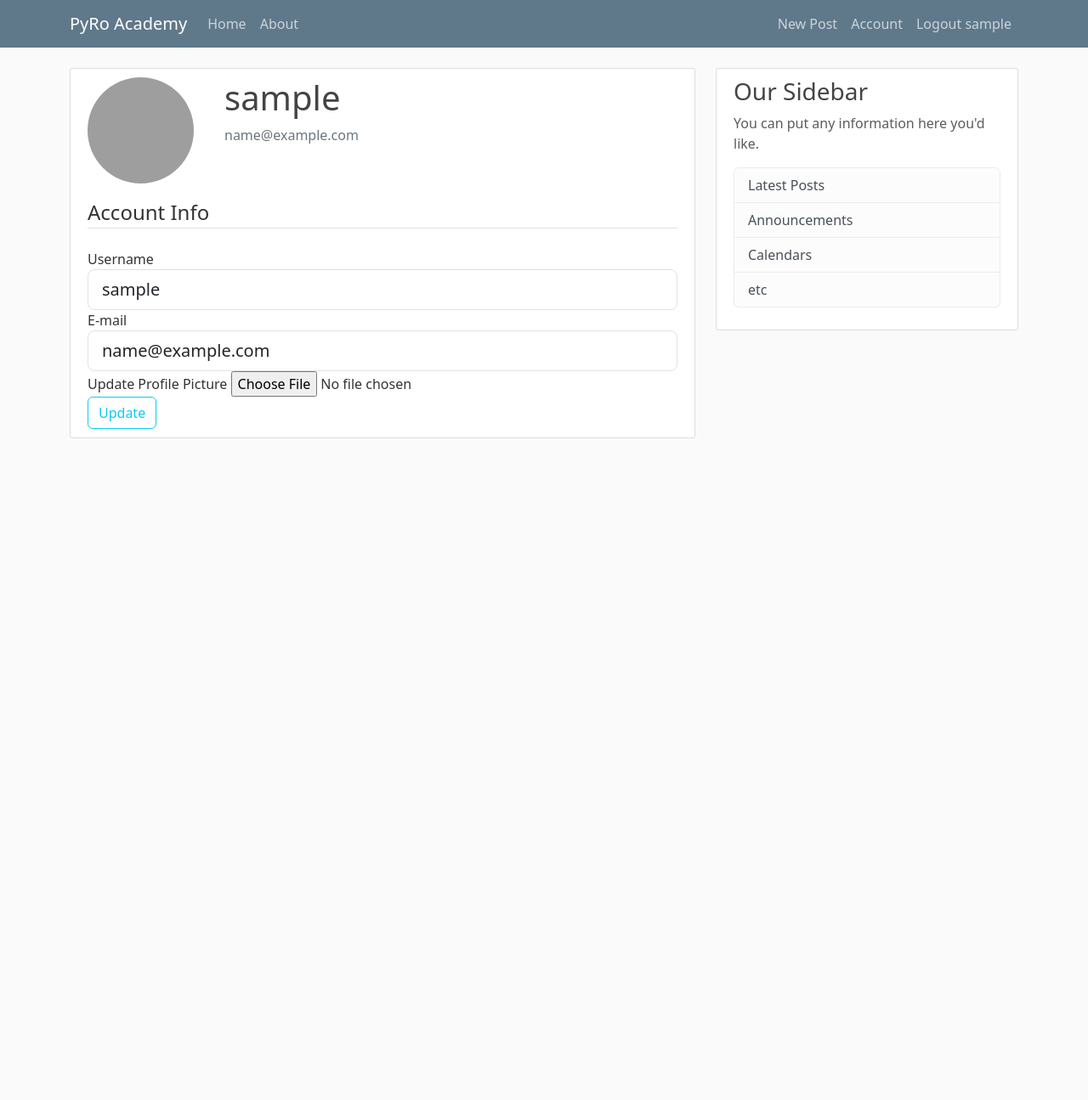
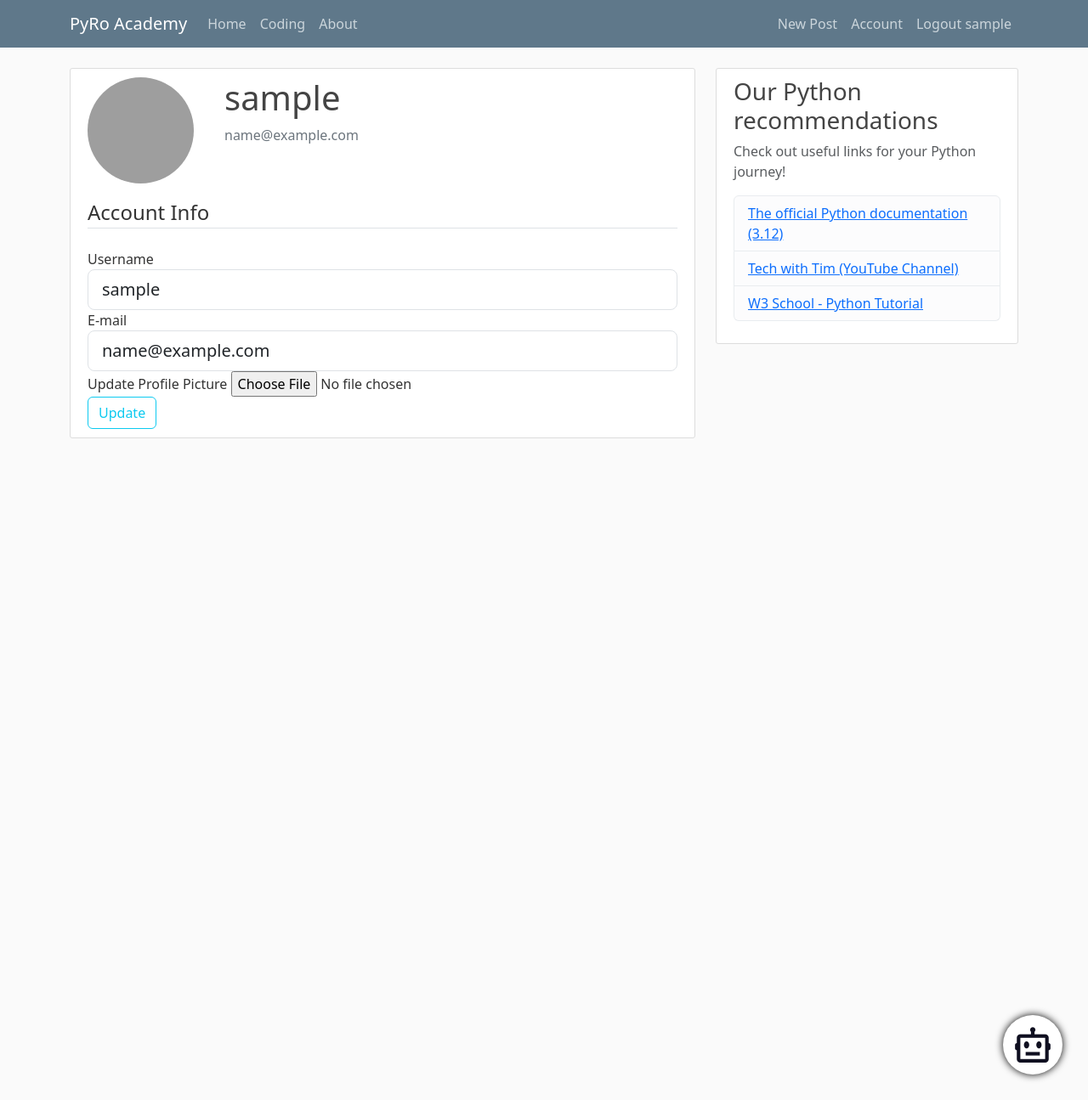
Before and after one commit to CucuRaulMihai/Licenta, a Flask app: page /account in a window 1280 px wide. Shown: the whole page at 85% size. Run offline with Flask 3, Linux system fonts and the light colour scheme; the visitor is signed in with stand-in values (Sample User, id 1); some libraries are stand-ins or nearby versions; grey boxes are pictures that could not be loaded.

Commit message:
Added code execution and chatbot to main

```diff
--- a/app/__init__.py
+++ b/app/__init__.py
@@ -23,6 +23,7 @@ app.config['MAIL_USE_TLS'] = True
 app.config['MAIL_USERNAME'] = os.environ.get('EMAIL_USER')
 app.config['MAIL_PASSWORD'] = os.environ.get('EMAIL_PASS')
 app.config['TESTING'] = False
+app.config['CHATBOT_KEY'] = os.environ.get('CHATBOT_KEY')
 mail = Mail(app)
 
 from app import routes
--- a/app/routes.py
+++ b/app/routes.py
@@ -1,5 +1,6 @@
 import os
 import secrets
+from openai import OpenAI
 from datetime import datetime
 from PIL import Image
 from flask import render_template, url_for, flash, redirect, request, abort
@@ -8,21 +9,6 @@ from app import app, db, bcrypt, mail
 from app.models import User, Post
 from flask_login import login_user, current_user, logout_user, login_required
 from flask_mail import Message
-
-dummy_posts = [
-    {
-        'author': 'Cucu Raul',
-        'title': 'Blog Post 1',
-        'content': 'Content de la primul post',
-        'date_posted': '16-01-2024'
-    },
-    {
-        'author': 'Clar nu Cucu Raul',
-        'title': 'Blog Post 2',
-        'content': 'Content de la clar nu Cucu Raul',
-        'date_posted': '16-01-2024'
-    }
-]
 
 
 @app.route('/')
@@ -170,8 +156,8 @@ def delete_post(post_id):
 def user_post(username):
     page = request.args.get('page', 1, type=int)
     user = User.query.filter_by(username=username).first_or_404()
-    get_user_post = Post.query.filter_by(author=user)\
-        .order_by(Post.date_posted.desc())\
+    get_user_post = Post.query.filter_by(author=user) \
+        .order_by(Post.date_posted.desc()) \
         .paginate(page=page, per_page=5)
     return render_template('user_post.html', posts=get_user_post, user=user)
 
@@ -215,3 +201,44 @@ def reset_token(token):
         flash(f"Your password has been updated!", "success")
         return redirect(url_for('login'))
     return render_template('reset_token.html', title='Reset Password', form=form)
+
+
+client = OpenAI(api_key=app.config['CHATBOT_KEY'])
+
+
+@app.route('/bot')
+def bot():
+    return render_template('bot.html')
+
+
+chat_history: list
+chat_history = []
+
+
+@app.route('/chatbot', methods=['POST'])
+def chatbot():
+    # Get the message from the user
+    user_input = request.form["message"]
+    # Using the OpenAI API to generate a response
+    prompt = f"The user: {user_input}\nChatBot: "
+    response = client.chat.completions.create(
+        model="gpt-3.5-turbo",
+        messages=[
+            {"role": "system", "content": "You are a Python-teaching assistant."},
+            {"role": "user", "content": prompt}
+        ],
+        temperature=0
+    )
+
+    # Extracting the response
+    bot_response = response.choices[0].message.content
+
+    # Adding the last message send by the user
+    chat_history.append(f"User: {user_input}\nChatBot: {bot_response}")
+
+    return render_template("chatbot.html", bot_response=bot_response, user_input=user_input)
+
+
+@app.route('/coding')
+def coding():
+    return render_template('about.html')
--- /dev/null
+++ b/app/static/chatbot.css
@@ -0,0 +1,219 @@
+@import url("https://fonts.googleapis.com/css2?family=Poppins");
+/**{*/
+/*    margin: 0;*/
+/*    padding: 0;*/
+/*    font-family: Poppins;*/
+/*    color: #fff;*/
+/*}*/
+/*body{*/
+/*    background-color: #0f0f20;*/
+/*} This was for testing purposes*/
+
+/*.chatbot-main-div{*/
+/*    display: flex;*/
+/*    justify-content: flex-end;*/
+/*    align-items: center;*/
+/*    min-height: 100vh;*/
+/*}*/
+
+.chatbot-main-div {
+    position: fixed;
+    bottom: 0;
+    right: 0;
+    width: 50px;
+    height: 50px;
+}
+
+.chatbot-menutoggle{
+    position: absolute;
+    bottom: 30px;
+    right: 30px;
+    height: 70px;
+    width: 70px;
+    background: #fff;
+    display: flex;
+    justify-content: center;
+    align-items: center;
+    box-shadow: 0 0 10px #000;
+    border-radius: 50%;
+    cursor: pointer;
+}
+
+.chatbot-menutoggle i
+{
+    font-size: 50px;
+    color: #0f0f20;
+}
+
+.chatbot-container{
+    box-sizing: border-box;
+    height: 30px;
+    width: 30px;
+    border: 3px solid rgba(255,255,255,.5);
+    border-radius: 20px;
+    background: #fff;
+    overflow: hidden;
+    position: absolute;
+    bottom: 40px;
+    right: 40px;
+    z-index: -1;
+    /*display: none;*/
+    transition: .5s, height .5s,  width .5s;
+    transition-delay: 1s, 0.5s, 0.5s;
+    transition-timing-function: cubic-bezier(0.075,.82,.165,1);
+}
+
+.chatbot-menutoggle.active ~ .chatbot-container
+{
+    height: 550px;
+    width: 400px;
+    z-index: 1;
+    transition-delay: 0s, 0.5s, 0.5s;
+    transform: translateY(-100px);
+}
+
+.chatbot-container::before{
+    content: "";
+    position: absolute;
+    background: #fff;
+    height: 100px;
+    width: 100px;
+    right: 50px;
+    top: 50%;
+    transform: translate(50%,-50%);
+    border-radius: 50%;
+    transition: .5s;
+    /*box-shadow: 0 15px 25px rgba(0,0,0,.1);*/
+}
+
+.chatbot-menutoggle.active ~ .container::before
+{
+    transition-delay: .5s;
+}
+
+.chatbot-container .chatbot-top-part
+{
+    height: 100px;
+    background: #0f0f20;
+    display: flex;
+    justify-content: space-around;
+    align-items: center;
+}
+
+.chatbot-container .chatbot-top-part i{
+    font-size: 40px;
+    cursor: pointer;
+}
+
+.chatbot-top-part .chatbot-details
+{
+    display: flex;
+    align-items: center;
+}
+
+.chatbot-container .chatbot-top-part .chatbot-details img
+{
+    height: 70px;
+    border: 2px solid #fff;
+    border-radius: 50%;
+    background: #fff;
+}
+
+.chatbot-top-part .chatbot-text
+{
+    margin-left: 10px;
+}
+
+.chatbot-text h3{
+    font-size: 15px;
+    color: white;
+}
+
+.chatbot-text p{
+    font-size: 11px;
+    color: greenyellow;
+}
+
+.chatbot-chart-section{
+    position: relative;
+    padding: 0 20px;
+}
+
+.chatbot-left-part{
+    margin: 60px 0;
+    max-width: 260px;
+}
+
+.chatbot-chart{
+    display: flex;
+    align-items: center;
+}
+
+.chatbot-left-part img{
+    height: 50px;
+    background: #0f0f20;
+    border-radius: 50%;
+}
+
+.chatbot-left-part p{
+    color: #555;
+    font-weight: 400;
+    font-size: 14px;
+    background: rgba(0,0,0,0.1);
+    border-radius: 10px;
+    padding: 10px;
+    margin-left: 10px;
+}
+
+.chatbot-chart-section .chatbot-right-part{
+    margin: -50px 0;
+    text-align: right;
+    max-width: 260px;
+    float: right;
+    font-size: 14px;
+}
+
+.chatbot-chart-section .chatbot-right-part p{
+    color: #fff;
+    font-size: 15px;
+    background: #0f0f20;
+    padding: 8px 24px;
+    border-radius: 10px;
+}
+
+.chatbot-chart-section .chatbot-right-part span{
+    color: #555;
+    font-size: 11px;
+    font-weight: 500;
+}
+
+.chatbot-bottom-section{
+    position: absolute;
+    bottom: 0;
+    display: flex;
+    justify-content: space-around;
+    align-items: center;
+    width: 100%;
+    border-top: 2px solid rgba(0,0,0,0.1);
+    padding: 10px;
+    box-sizing: border-box;
+
+}
+
+.chatbot-bottom-section i{
+    color: #0f0f20;
+    font-size: 30px;
+    cursor: pointer;
+}
+
+.chatbot-bottom-section textarea{
+    height: 45px;
+    width: 80%;
+    color: #0f0f20;
+    padding: 0 5px;
+    resize: none;
+    outline: none;
+    border: none;
+    text-transform: capitalize;
+    overflow-y: hidden;
+}
--- a/app/templates/layout.html
+++ b/app/templates/layout.html
@@ -5,10 +5,13 @@
     <meta name="viewport" content="width=device-width, initial-scale=1">
     <link href="https://cdn.jsdelivr.net/npm/bootstrap@5.3.2/dist/css/bootstrap.min.css" rel="stylesheet" integrity="sha384-T3c6CoIi6uLrA9TneNEoa7RxnatzjcDSCmG1MXxSR1GAsXEV/Dwwykc2MPK8M2HN" crossorigin="anonymous">
     <link rel="stylesheet" type="text/css" href="{{ url_for('static', filename='main.css') }}">
+    <!-- Those are for the chatbot-->
+    <link href='https://unpkg.com/boxicons@2.1.4/css/boxicons.min.css' rel='stylesheet'>
+    <link rel="stylesheet" type="text/css" href="{{ url_for('static', filename='chatbot.css') }}">
     {% if title %}
-    <title>Flask Project - {{ title }}</title>
+    <title>PyRo Academy - {{ title }}</title>
     {% else %}
-    <title>Flask Project</title>
+    <title>PyRo Academy</title>
     {% endif %}
 </head>
 
@@ -23,6 +26,7 @@
           <div class="collapse navbar-collapse" id="navbarToggle">
             <div class="navbar-nav mr-auto">
               <a class="nav-item nav-link" href="{{ url_for('home') }}">Home</a>
+              <a class="nav-item nav-link" href="{{ url_for('coding') }}">Coding</a>
               <a class="nav-item nav-link" href="{{url_for('about')}}">About</a>
             </div>
             <!-- Navbar Right Side -->
@@ -57,18 +61,71 @@
         </div>
         <div class="col-md-4">
           <div class="content-section">
-            <h3>Our Sidebar</h3>
-            <p class='text-muted'>You can put any information here you'd like.
+            <h3>Our Python recommendations</h3>
+            <p class='text-muted'>Check out useful links for your Python journey!
               <ul class="list-group">
-                <li class="list-group-item list-group-item-light">Latest Posts</li>
-                <li class="list-group-item list-group-item-light">Announcements</li>
-                <li class="list-group-item list-group-item-light">Calendars</li>
-                <li class="list-group-item list-group-item-light">etc</li>
+                <li class="list-group-item list-group-item-light"><a href="https://docs.python.org/3/">The official Python documentation (3.12)</a></li>
+                <li class="list-group-item list-group-item-light"><a href="https://www.youtube.com/c/techwithtim">Tech with Tim (YouTube Channel)</a></li>
+              <li class="list-group-item list-group-item-light"><a href="https://www.w3schools.com/python/">W3 School - Python Tutorial</a></li>
               </ul>
             </p>
           </div>
         </div>
       </div>
+    <!-- Chatbot part -->
+    <div class="chatbot-main-div">
+    <div class="chatbot-menutoggle">
+        <i class='bx bx-bot'></i>
+    </div>
+    <div class="chatbot-container">
+        <div class="chatbot-top-part">
+            <div class="chatbot-details">
+            <img src="{{ url_for('static', filename='bot-icon.jpeg') }}" alt="">
+                <div class="chatbot-text">
+                    <h3>Python Assistant</h3>
+                    <p>(Always online)</p>
+                </div>
+            </div>
+        </div>
+        <div class="chatbot-chart-section">
+            <div class="chatbot-left-part">
+                <div class="chatbot-chart">
+                    <img src="{{ url_for('static',filename='bot-icon.jpeg') }}" alt="">
+                    <p>Hello! I am here to help!</p>
+                </div>
+            </div>
+            <div class="chatbot-right-part">
+                <p>Hello!</p>
+                <span>20m ago</span>
+            </div>
+        </div>
+        <div class="chatbot-chart-section">
+            <div class="chatbot-left-part">
+                <div class="chatbot-chart">
+                    <img src="{{ url_for('static',filename='bot-icon.jpeg') }}" alt="">
+                    <p>Would you like a simple Python function?</p>
+                </div>
+            </div>
+            <div class="chatbot-right-part">
+                <p>Sure, why not?</p>
+                <span>Just now</span>
+            </div>
+        </div>
+        <div class="chatbot-bottom-section">
+            <i class='bx bx-question-mark' ></i>
+            <textarea name="" id="" cols="30" rows="10" placeholder="Send a Message."></textarea>
+            <i class='bx bxs-send' ></i>
+        </div>
+    </div>
+</div>
+
+<script>
+    const menutoggle = document.querySelector('.chatbot-menutoggle');
+    menutoggle.onclick = function ()
+    {
+        menutoggle.classList.toggle('active')
+    }
+</script>
     </main>
 
     <script src="https://cdn.jsdelivr.net/npm/bootstrap@5.3.2/dist/js/bootstrap.bundle.min.js" integrity="sha384-C6RzsynM9kWDrMNeT87bh95OGNyZPhcTNXj1NW7RuBCsyN/o0jlpcV8Qyq46cDfL" crossorigin="anonymous"></script>
```
Also changed, not shown: app/templates/about.html (+12 -1 lines), app/templates/bot.html (added, +89 -0 lines), app/templates/chatbot.html (added, +29 -0 lines), app/static/main.css (line endings or trailing spaces).
